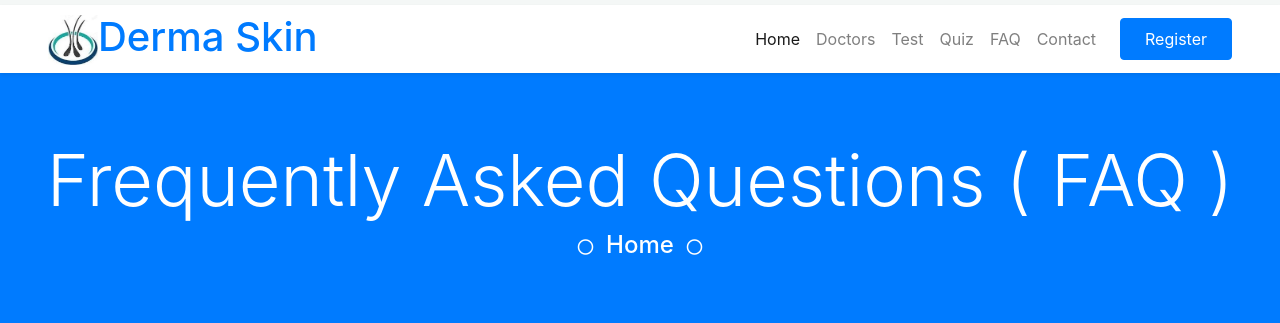
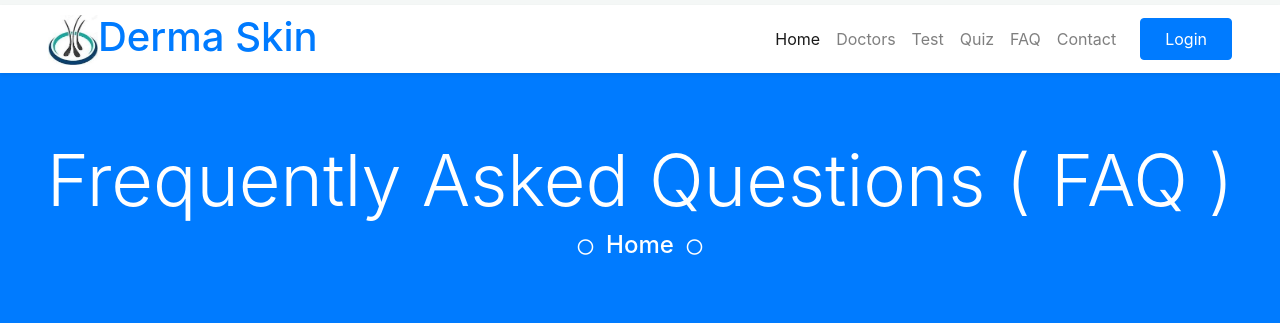
Before and after one commit to Azizjlassi2/Derma-Skin, a Django app: page /FAQ/ in a window 1280 px wide. Shown: the top 323 px of the page. Run offline with Django 4.2, Linux system fonts and the light colour scheme; data comes from the database, SQL or seed files in the repository; some libraries are stand-ins or nearby versions.

Commit message:
modifing Register to Login

```diff
--- a/Template/Pages/base.html
+++ b/Template/Pages/base.html
@@ -91,7 +91,7 @@
             </div>
 
             {% else %}
-            <a href="{% url 'login_page' %}" class="btn btn-primary py-2 px-4 ms-3">Register</a>
+            <a href="{% url 'login_page' %}" class="btn btn-primary py-2 px-4 ms-3">Login</a>
             {% endif %}
         </div>
     </nav>
```
